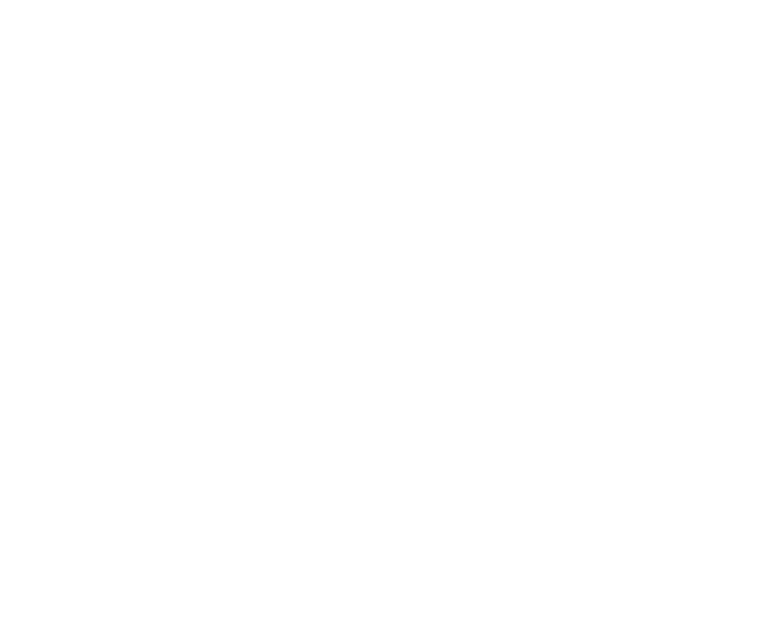
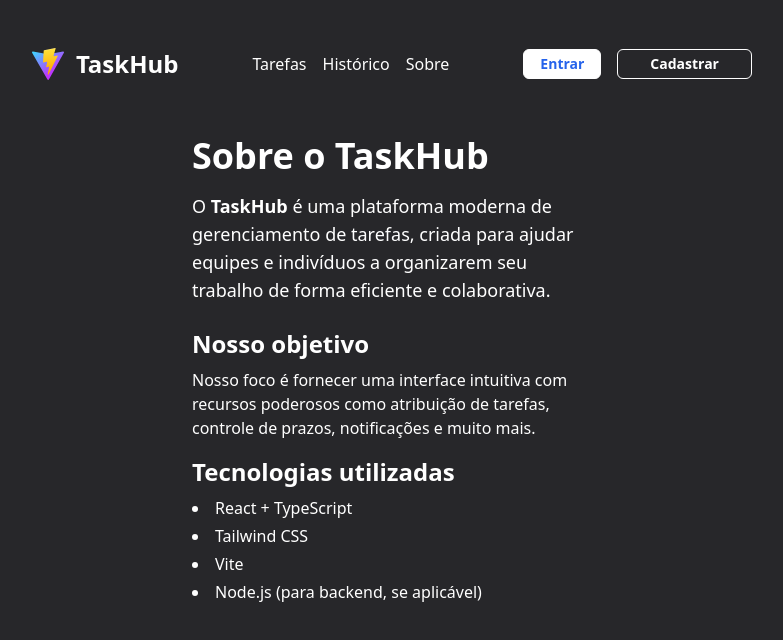
Before and after one commit to brunohro/TaskHub, a React (Vite) app: page /Sobre in a window 1280 px wide. Before the commit this address had no page. Shown: the top 640 px of the page, without its empty margins (248-1031 px from the left). Built offline with nearby package versions, Linux system fonts and the light colour scheme.

Commit message:
Add About page

```diff
--- a/package.json
+++ b/package.json
@@ -10,6 +10,7 @@
     "preview": "vite preview"
   },
   "dependencies": {
+    "framer-motion": "^12.9.2",
     "lucide-react": "^0.503.0",
     "react": "^19.0.0",
     "react-dom": "^19.0.0",
--- a/src/App.tsx
+++ b/src/App.tsx
@@ -4,6 +4,7 @@
 import Header from "./components/header";
 import Task from "./components/Task";
 import NewTask from "./pages/newTask";
+import Sobre from "./pages/sobre";
 
 type status = "Pendente" | "Em andamento" | "Concluída";
 type priority = "Baixa" | "Média" | "Alta";
@@ -124,6 +125,7 @@
             />
           }
         />
+        <Route path="/Sobre" element={<Sobre />} />
       </Routes>
     </BrowserRouter>
   );
--- a/src/components/MenuNav.tsx
+++ b/src/components/MenuNav.tsx
@@ -11,7 +11,7 @@
           <a href="#">Histórico</a>
         </div>
         <div className="text-white text-start font-light items-center text-md py-7">
-          <a href="#">Sobre</a>
+          <a href="/Sobre">Sobre</a>
         </div>
       </div>
       <div className="hidden md:flex gap-4">
--- /dev/null
+++ b/src/pages/Sobre.tsx
@@ -0,0 +1,84 @@
+import { motion } from "framer-motion";
+import Header from "../components/header";
+
+function Sobre() {
+  return (
+    <div className="bg-zinc-800 min-h-screen text-white px-6 pt-4">
+      <Header />
+      <div className="max-w-md mx-auto">
+        <motion.div
+          className="min-h-screen text-white p-6"
+          initial={{ opacity: 0 }}
+          animate={{ opacity: 1 }}
+          transition={{ duration: 0.6 }}
+        >
+          <div className="max-w-4xl mx-auto">
+            <motion.h1
+              className="text-4xl font-bold mb-4"
+              initial={{ y: -30, opacity: 0 }}
+              animate={{ y: 0, opacity: 1 }}
+              transition={{ duration: 0.6, delay: 0.2 }}
+            >
+              Sobre o TaskHub
+            </motion.h1>
+
+            <motion.p
+              className="text-lg mb-6"
+              initial={{ y: 20, opacity: 0 }}
+              animate={{ y: 0, opacity: 1 }}
+              transition={{ duration: 0.5, delay: 0.4 }}
+            >
+              O <span className="font-semibold">TaskHub</span> é uma plataforma
+              moderna de gerenciamento de tarefas, criada para ajudar equipes e
+              indivíduos a organizarem seu trabalho de forma eficiente e
+              colaborativa.
+            </motion.p>
+
+            <motion.h2
+              className="text-2xl font-semibold mb-2"
+              initial={{ x: -30, opacity: 0 }}
+              animate={{ x: 0, opacity: 1 }}
+              transition={{ duration: 0.4, delay: 0.6 }}
+            >
+              Nosso objetivo
+            </motion.h2>
+
+            <motion.p
+              className="mb-4"
+              initial={{ x: 30, opacity: 0 }}
+              animate={{ x: 0, opacity: 1 }}
+              transition={{ duration: 0.4, delay: 0.7 }}
+            >
+              Nosso foco é fornecer uma interface intuitiva com recursos
+              poderosos como atribuição de tarefas, controle de prazos,
+              notificações e muito mais.
+            </motion.p>
+
+            <motion.h2
+              className="text-2xl font-semibold mb-2"
+              initial={{ scale: 0.8, opacity: 0 }}
+              animate={{ scale: 1, opacity: 1 }}
+              transition={{ duration: 0.4, delay: 0.8 }}
+            >
+              Tecnologias utilizadas
+            </motion.h2>
+
+            <motion.ul
+              className="list-disc list-inside space-y-1"
+              initial={{ opacity: 0 }}
+              animate={{ opacity: 1 }}
+              transition={{ duration: 0.4, delay: 0.9 }}
+            >
+              <li>React + TypeScript</li>
+              <li>Tailwind CSS</li>
+              <li>Vite</li>
+              <li>Node.js (para backend, se aplicável)</li>
+            </motion.ul>
+          </div>
+        </motion.div>
+      </div>
+    </div>
+  );
+}
+
+export default Sobre;
```
Also changed, not shown: 1 other file (tests, documents, lock files or other folders).
